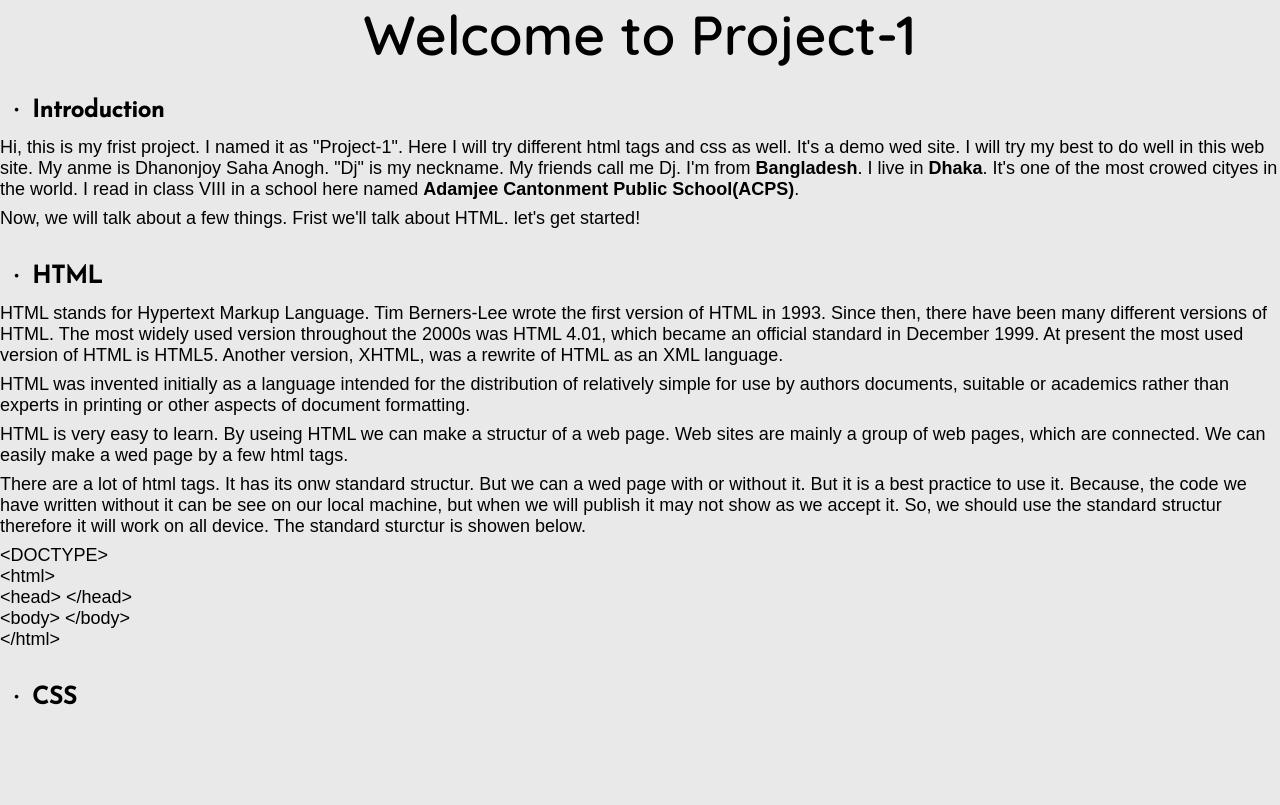
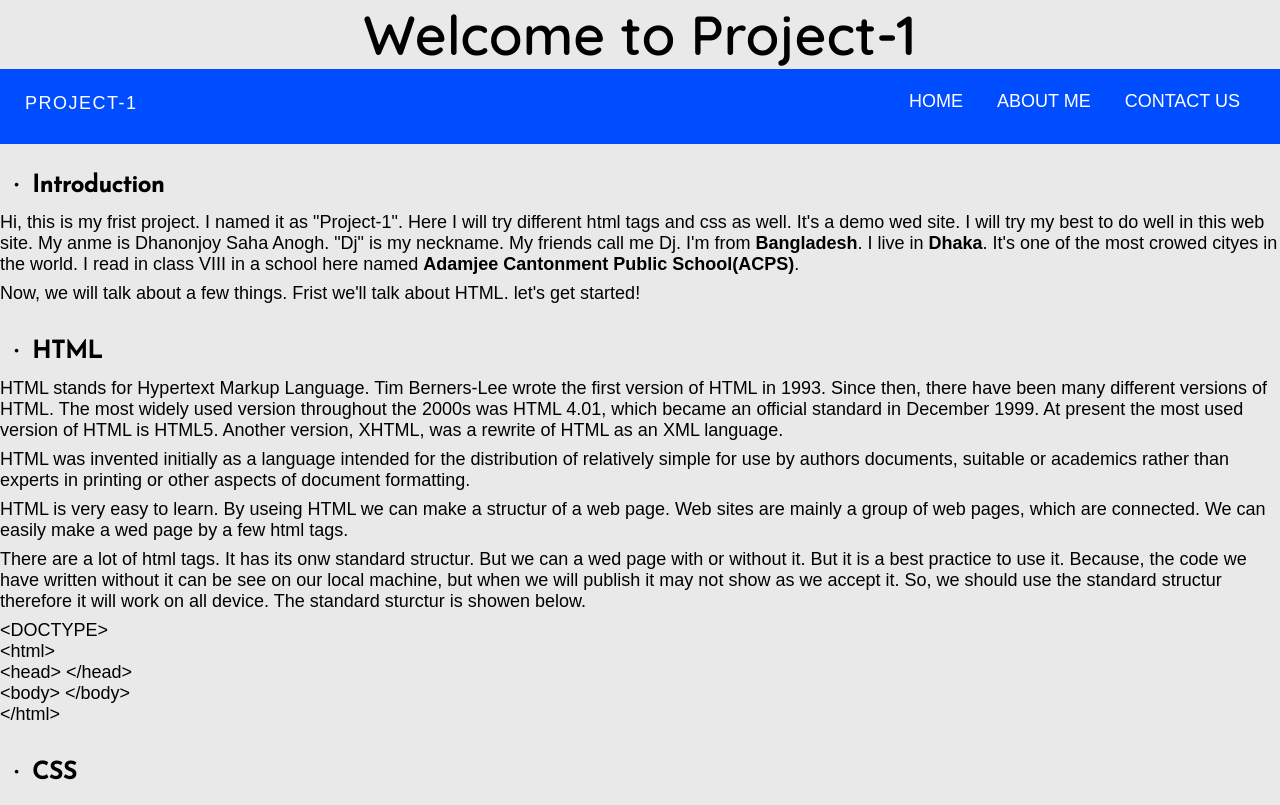
Before and after one commit to DjSahaAnogh/Project-1, a plain HTML site: page index.html in a window 1280 px wide. Drawn offline with Linux system fonts and the light colour scheme; a web font is replaced by a local one.

Commit message:
NavBar added

```diff
--- /dev/null
+++ b/CSS/nav-bar.css
@@ -0,0 +1,42 @@
+* {
+  margin: 0;
+  padding: 0;
+  box-sizing: border-box;
+}
+
+nav {
+  width: 100%;
+  height: 75px;
+  line-height: 65px;
+  padding: 0px 25px;
+  background-color: rgb(0, 76, 255);
+}
+
+.logo {
+  font-family: "Martian Mono", Arial, Helvetica, sans-serif;
+  font-size: 18px;
+  padding-top: 2px;
+  padding-bottom: 6px;
+  color: white;
+  text-transform: uppercase;
+  letter-spacing: 1.5px;
+  cursor: pointer;
+}
+
+nav ul {
+  float: right;
+}
+
+nav li {
+  display: inline-block;
+  list-style: none;
+}
+
+nav li a {
+  font-family: "Martian Mono", Arial, Helvetica, sans-serif;
+  font-size: 18px;
+  text-transform: uppercase;
+  padding: 0px 15px;
+  color: white;
+  text-decoration: none;
+}
--- a/index.html
+++ b/index.html
@@ -8,6 +8,7 @@
 
     <link rel="stylesheet" href="CSS/general.css" />
     <link rel="stylesheet" href="CSS/text.css" />
+    <link rel="stylesheet" href="CSS/nav-bar.css" />
 
     <link rel="preconnect" href="https://fonts.googleapis.com" />
     <link rel="preconnect" href="https://fonts.gstatic.com" crossorigin />
@@ -33,7 +34,15 @@
   <body>
     <header>
       <p class="head">Welcome to Project-1</p>
-      <nav></nav>
+      <nav>
+        <p class="logo" style="display: inline-block">Project-1</p>
+
+        <ul>
+          <li><a href="#">Home</a></li>
+          <li><a href="#">About Me</a></li>
+          <li><a href="#">Contact us</a></li>
+        </ul>
+      </nav>
     </header>
     <main>
       <section class="secctions">
```
